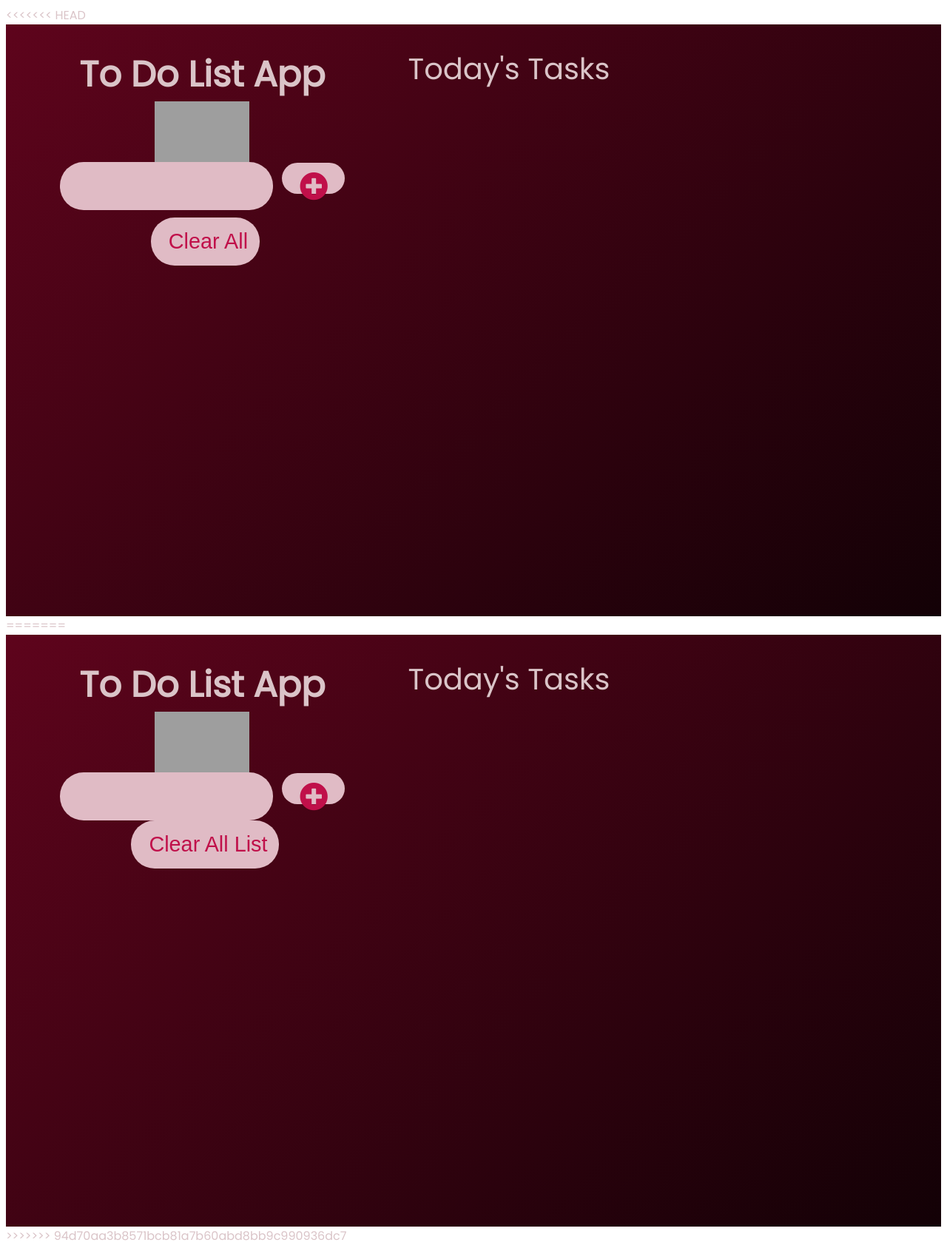
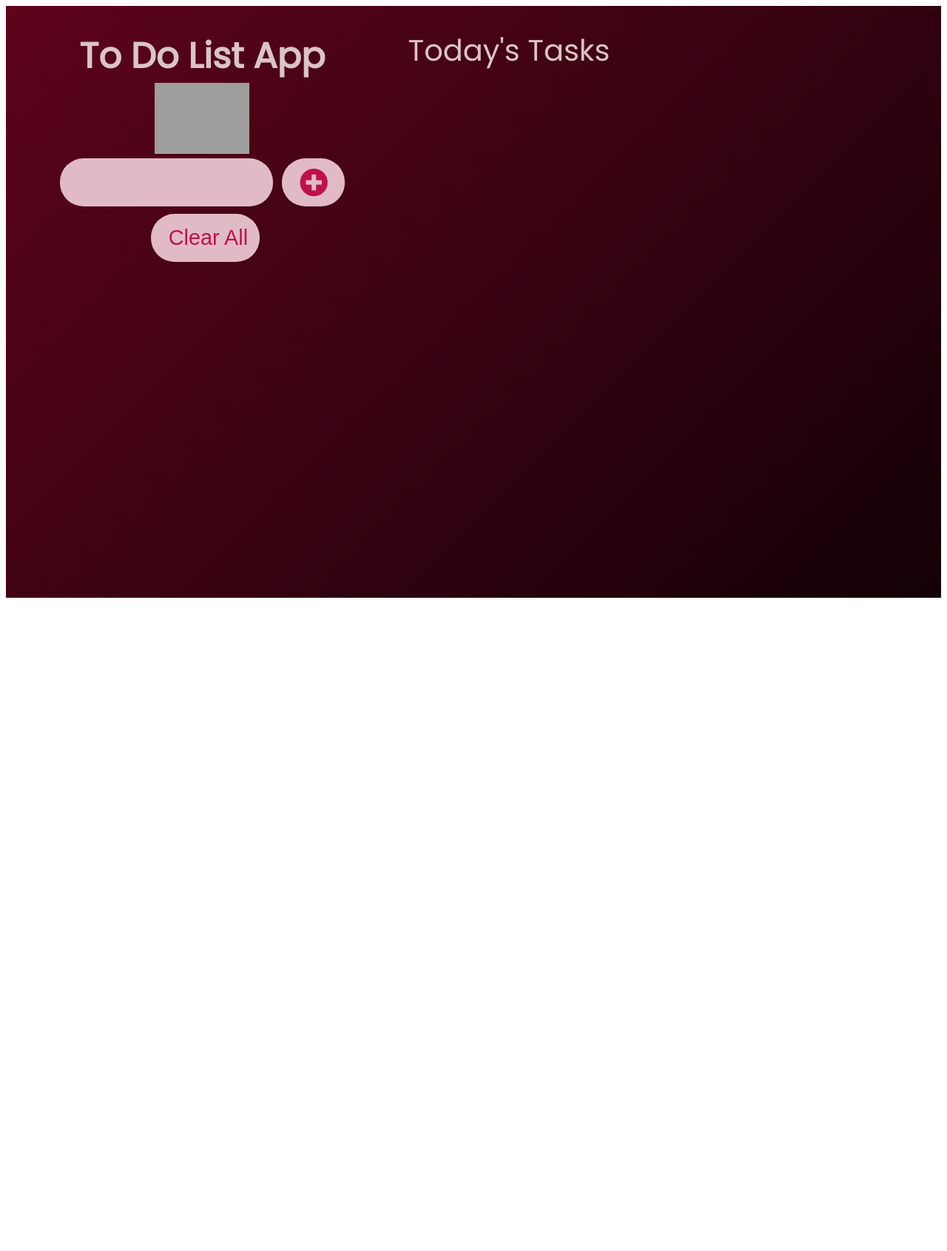
Before and after one commit to DatPhan06/To-Do-List-App, a plain HTML site: page index.html in a window 1280 px wide. Shown: the whole page at 74% size. After the commit the page ends 816 px from the top, so only its background shows below. Drawn offline with nearby package versions, Linux system fonts and the light colour scheme; grey boxes are pictures that could not be loaded.

Commit message:
Update index.html

```diff
--- a/index.html
+++ b/index.html
@@ -1,4 +1,3 @@
-<<<<<<< HEAD
 <!DOCTYPE html>
 <html lang="en">
 
@@ -51,57 +50,3 @@
 </body>
 
 </html>
-=======
-<!DOCTYPE html>
-<html lang="en">
-
-<head>
-    <title>To Do List App</title>
-    <meta name="viewport" content="width=device-width, initial-scale=1" charset="utf-8">
-    <!-- Thêm font chữ google -->
-    <link rel="preconnect" href="https://fonts.googleapis.com">
-    <link rel="preconnect" href="https://fonts.gstatic.com" crossorigin>
-    <link href="https://fonts.googleapis.com/css2?family=Poppins:ital,wght@0,100;0,300;0,400;1,100;1,300&display=swap"
-        rel="stylesheet">
-    <!-- Link thêm file css -->
-    <link rel="stylesheet" href="./assets/css/style.css">
-    <link rel="stylesheet" href="https://cdnjs.cloudflare.com/ajax/libs/font-awesome/5.15.3/css/all.min.css"
-        integrity="sha512-iBBXm8fW90+nuLcSKlbmrPcLa0OT92xO1BIsZ+ywDWZCvqsWgccV3gFoRBv0z+8dLJgyAHIhR35VZc2oM/gI1w=="
-        crossorigin="anonymous" referrerpolicy="no-referrer" />
-    <title>To Do List</title>
-</head>
-
-<body>
-    <div class="container">
-        <div class="block">
-            <header>
-                <h1>To Do List App
-                    <img src="https://media.giphy.com/media/0mby9MpRJJlP0WoBT3/giphy.gif" alt="gif vui vui"
-                        class="image">
-                </h1>
-            </header>
-            <form action="">
-                <input type="text" class="todo-input" id="todo-input">
-                <button class="todo-button" type="submit">
-                    <i class="fas fa-plus-circle fa-lg"></i>
-                </button>
-                <!-- Thêm nút Clear All List -->
-                <button class="clear-btn">Clear All List</button>
-
-            </form>
-
-        </div>
-        <div class="list">
-            <div class="text">Today's Tasks</div>
-            <div class="todo-container">
-                <ul class="todo-list" id="todo-list"></ul>
-            </div>
-        </div>
-        <!-- Thư viện Sortable -->
-        <script src="https://cdnjs.cloudflare.com/ajax/libs/Sortable/1.14.0/Sortable.min.js"></script>
-        <script src="./main.js"></script>
-    </div>
-</body>
-
-</html>
->>>>>>> 94d70aa3b8571bcb81a7b60abd8bb9c990936dc7
```
